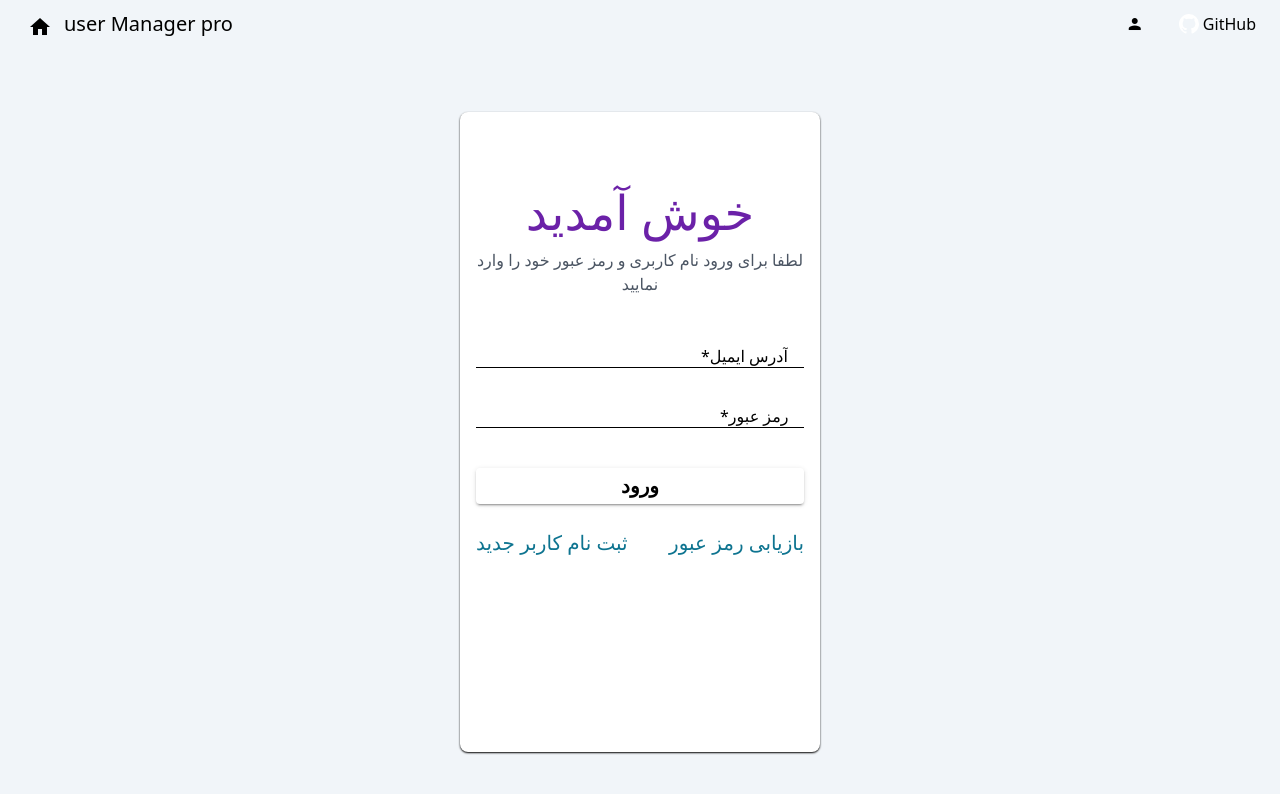
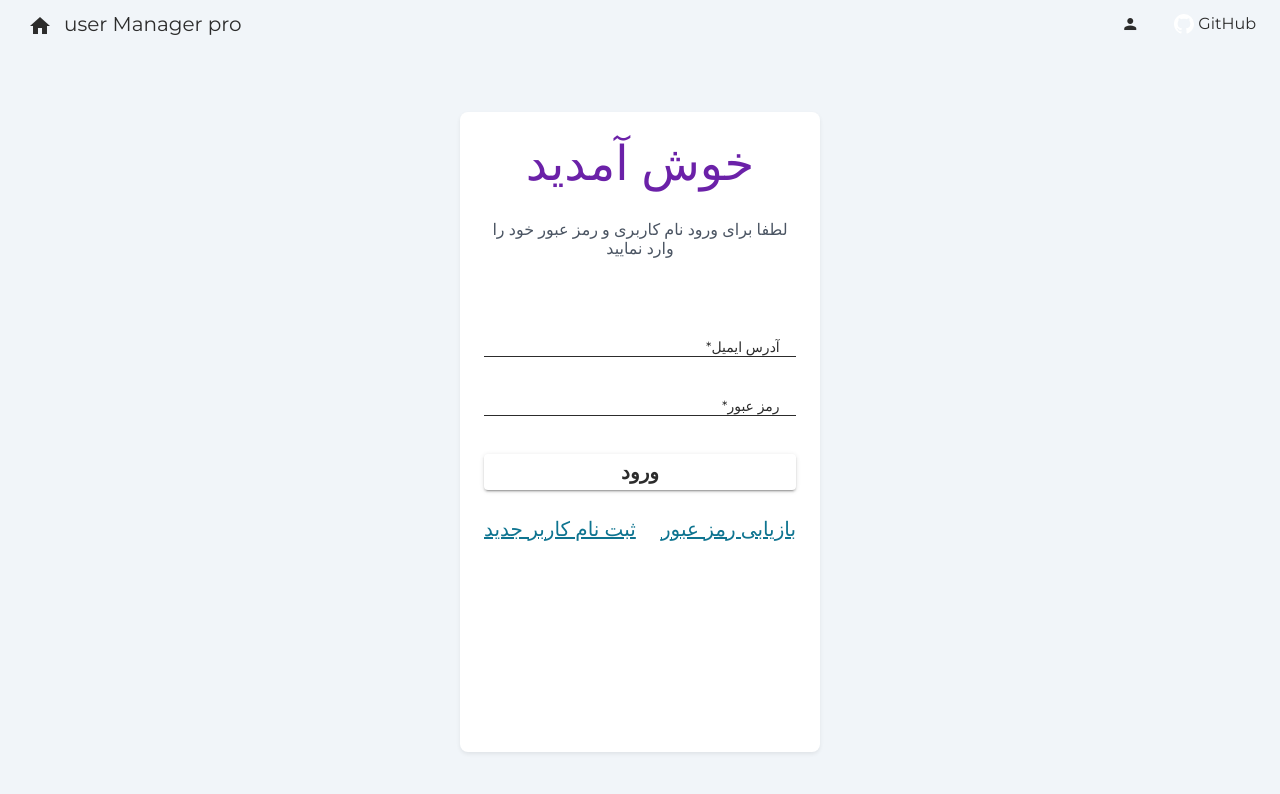
Before and after one commit to soheils2/test01ng, an Angular app: page /login in a window 1280 px wide. Shown: the top 794 px of the page. Built offline with nearby package versions, Linux system fonts and the light colour scheme.

Commit message:
✅ BootStrap 5 + fonts + css styles

```diff
--- a/angular.json
+++ b/angular.json
@@ -25,7 +25,10 @@
               "src/assets"
             ],
             "styles": [
-              "src/styles.css"
+              "src/styles.css",
+              "node_modules/bootstrap/scss/bootstrap.scss",
+              "src/assets/scss/paper-dashboard.scss",
+              "src/assets/css/demo.css"
             ],
             "scripts": [
 
--- a/package.json
+++ b/package.json
@@ -20,6 +20,7 @@
     "@angular/platform-browser": "^16.1.0",
     "@angular/platform-browser-dynamic": "^16.1.0",
     "@angular/router": "^16.1.0",
+    "bootstrap": "^5.3.1",
     "hammerjs": "^2.0.8",
     "rxjs": "~7.8.0",
     "tslib": "^2.3.0",
--- a/src/index.html
+++ b/src/index.html
@@ -9,6 +9,8 @@
   <link rel="icon" type="image/x-icon" href="favicon.ico">
   <link href="https://fonts.googleapis.com/icon?family=Material+Icons" rel="stylesheet">
 
+  <link href="https://fonts.googleapis.com/css?family=Montserrat:400,700,200" rel="stylesheet" />
+  <link href="https://maxcdn.bootstrapcdn.com/font-awesome/latest/css/font-awesome.min.css" rel="stylesheet">
 </head>
 
 <body>
```
Also changed, not shown: 1 other file (tests, documents, lock files or other folders).
